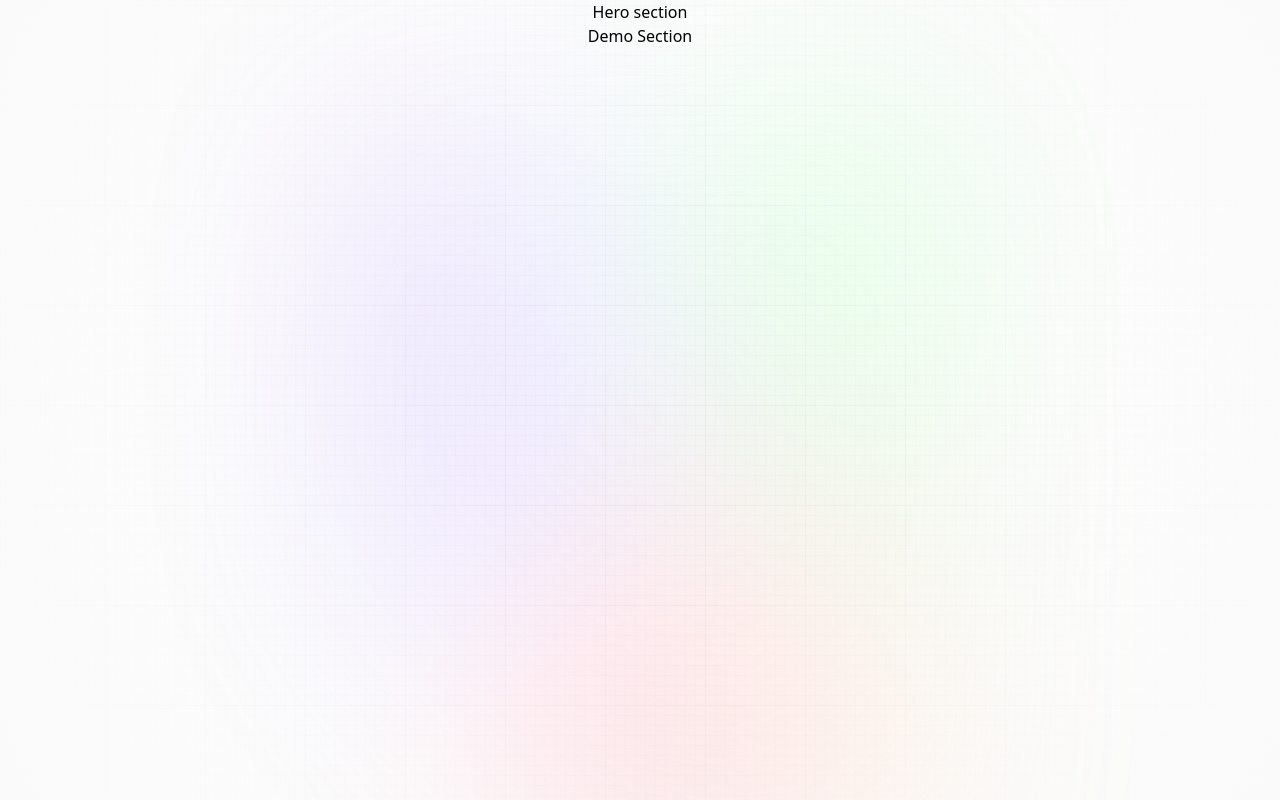
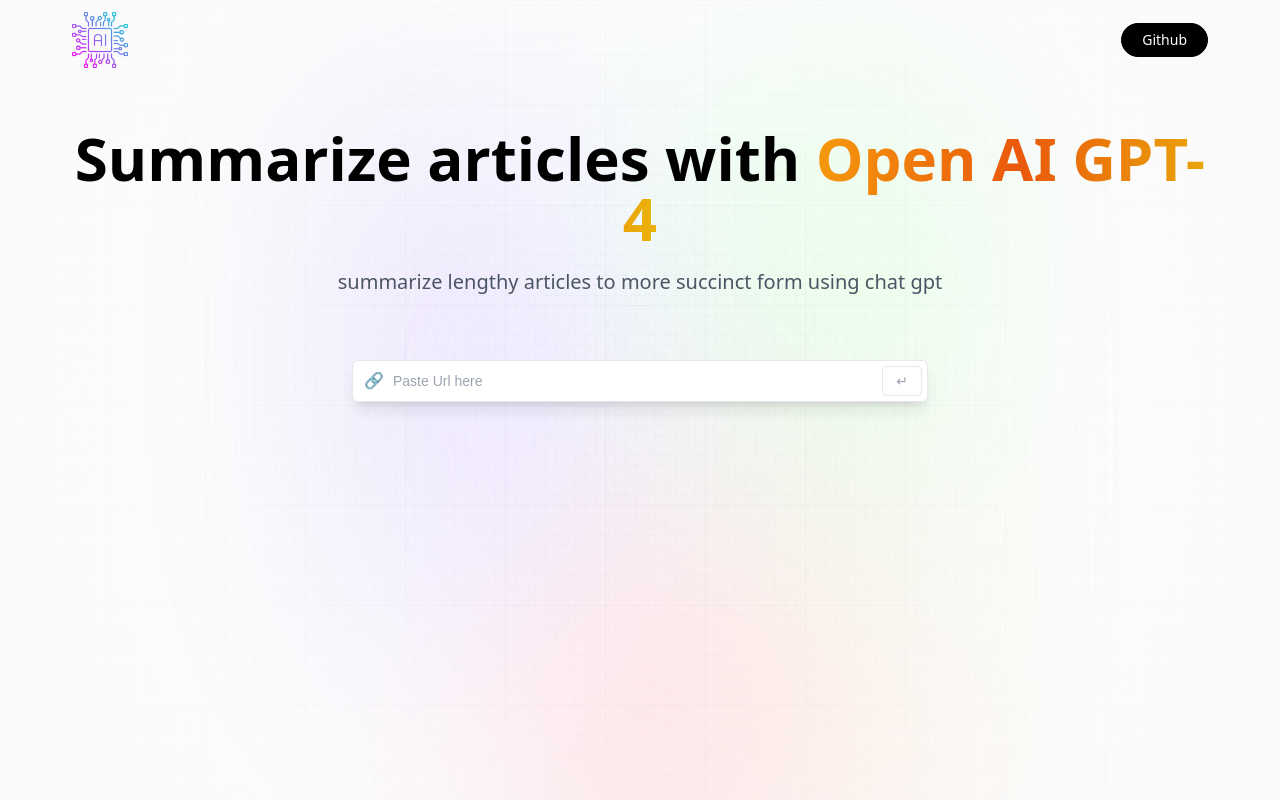
Before and after one commit to SirWilliam254/documentation-summarizer, a React (Vite) app: page / in a window 1280 px wide. Built offline with nearby package versions, Linux system fonts and the light colour scheme; a web font is replaced by a local one.

Commit message:
new file:   src/assets/chip.png 	modified:   src/assets/index.js 	modified:   src/components/Demo.jsx 	modified:   src/components/Hero.jsx

```diff
--- a/src/assets/index.js
+++ b/src/assets/index.js
@@ -1,7 +1,7 @@
 import linkIcon from './link.svg'
 import loader from './loader.svg'
 import copy from './copy.svg'
-import logo from './logo.svg'
+import logo from './chip.png'
 import tick from './tick.svg'
 
 export {
--- a/src/components/Demo.jsx
+++ b/src/components/Demo.jsx
@@ -1,10 +1,51 @@
-import React from 'react'
+import { useState, useEffect } from "react";
+import { copy, linkIcon, loader, tick } from '../assets';
 
 const Demo = () => {
+
+    const [article, setArticle] = useState({
+        url: '',
+        summary: ''
+    });
+
+    const handleSubmit = async(e) => {
+        alert('submitting...');
+    };
+
   return (
-    <div>
-      Demo Section
-    </div>
+    <section className="mt-16 w-full max-w-xl">
+        {/* Search */}
+        <div className="flex flex-col w-full gap-2">
+            <form
+            className="relative flex justify-center item-center"
+            onSubmit={handleSubmit}
+            >
+            <h2 className="absolute left-0 my-2 ml-3 w-5">
+            🔗
+            </h2>
+
+            <input
+                type="url"
+                placeholder="Paste Url here"
+                value={article.url}
+                onChange={(e) => setArticle({...article, url: e.target.value })}
+                required
+                className="url_input peer"
+            />
+
+            <button
+            type="submit"
+            className="submit_btn peer-focus:border-gray-700 peer-focus:text-gray-700"
+            >
+                ↵
+            </button>
+            </form>
+
+                {/* Browser History */}
+        </div>
+
+            {/* Display Results */}
+    </section>
   )
 }
 
--- a/src/components/Hero.jsx
+++ b/src/components/Hero.jsx
@@ -1,10 +1,25 @@
-import React from 'react'
+import { logo } from '../assets';
 
 const Hero = () => {
   return (
-    <div>
-      Hero section
-    </div>
+    <header className="w-full flex justify-center items-center flex-col">
+    <nav className="flex justify-between items-center w-full mb-10 pt-3 px-2">
+        <img src={logo} alt="sumz_logo" className="w-14 object-contain" />
+
+        <button
+        type='button'
+        onClick={() => window.open('https://github.com/SirWilliam254/ai-summarizer')}
+        className='black_btn'
+        >
+            Github
+        </button>
+    </nav>
+    <h1 className='head_text'>Summarize articles with<span className='orange_gradient'> Open AI GPT-4
+    </span></h1>
+    <h2 className='desc'>
+        summarize lengthy articles to more succinct form using chat gpt
+    </h2>
+    </header>
   )
 }
 
```
Also changed, not shown: src/assets/chip.png (added).
